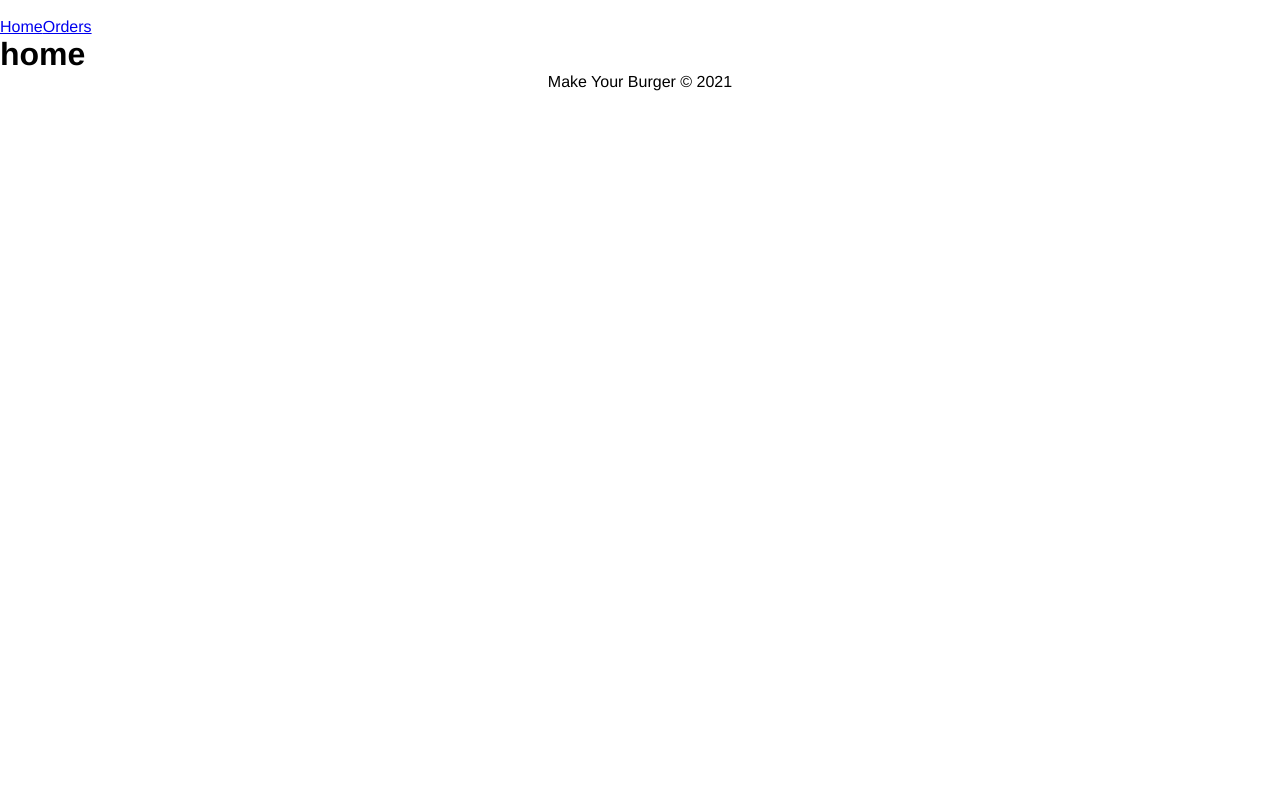
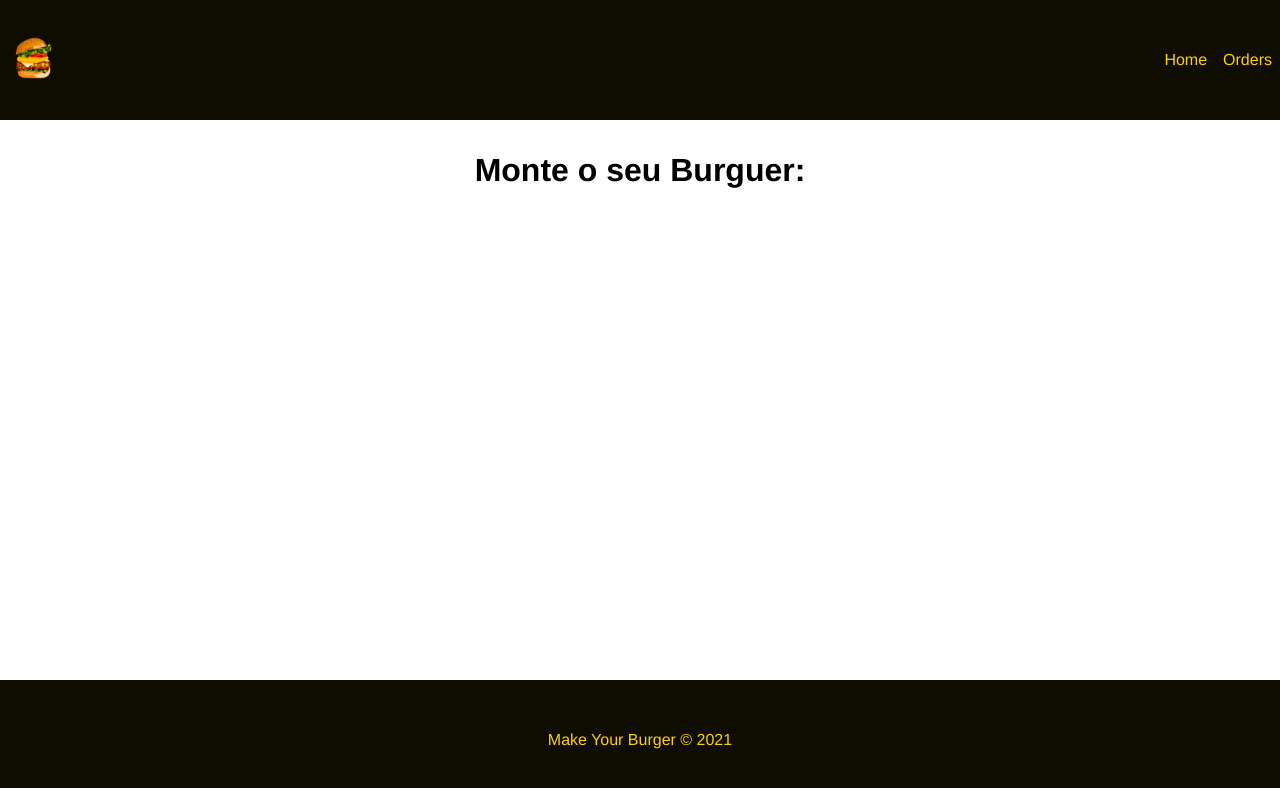
Before and after one commit to Leckller/hamburguer-vue, a Vue app: page / in a window 1280 px wide. Shown: the top 788 px of the page. Built offline with nearby package versions, Linux system fonts and the light colour scheme.

Commit message:
feat: css

```diff
--- a/src/App.vue
+++ b/src/App.vue
@@ -1,6 +1,8 @@
 <template>
-  <HeaderBar />
-  <router-view/>
+  <HeaderBar :alt_nav="alt_nav" :logo_src="logo_src" />
+  <div id="main">
+    <router-view/>
+  </div>
   <FooterBar />
 </template>
 
@@ -8,6 +10,7 @@
 
 import FooterBar from './components/FooterBar.vue'
 import HeaderBar from './components/HeaderBar.vue'
+import logo from './assets/logo.png'
 
 export default {
   components: {
@@ -16,7 +19,7 @@ export default {
   },
   data () {
     return {
-      logo_src: '',
+      logo_src: logo,
       alt_nav: ''
     }
   }
@@ -33,4 +36,8 @@ export default {
     box-sizing: border-box;
   }
 
+  #main {
+    min-height: 70vh;
+  }
+
 </style>
--- a/src/components/FooterBar.vue
+++ b/src/components/FooterBar.vue
@@ -19,6 +19,9 @@ export default {
         align-items: center;
         justify-content: center;
         width: 100%;
+        color: rgb(255, 208, 0);
+        background-color: rgb(15, 12, 0);
+        min-height: 15vh;
     }
 
 </style>
--- a/src/components/HeaderBar.vue
+++ b/src/components/HeaderBar.vue
@@ -1,6 +1,6 @@
 <template>
     <header id="header">
-        <NavBar />
+        <NavBar :alt_nav="alt_nav" :logo_src="logo_src" />
     </header>
 </template>
 
@@ -10,6 +10,7 @@ import NavBar from './NavBar.vue'
 
 export default {
   name: 'HeaderBar',
+  props: ['logo_src', 'alt_nav'],
   components: {
     NavBar
   }
@@ -21,11 +22,11 @@ export default {
 <style scoped>
 
     #header {
-
         display: flex;
         flex-direction: row;
+        background-color: rgb(15, 12, 0);
         justify-content: space-between;
-
+        min-height: 15vh;
     }
 
 </style>
--- a/src/components/NavBar.vue
+++ b/src/components/NavBar.vue
@@ -1,7 +1,7 @@
 <template>
   <nav id="nav">
     <router-link to="/">
-      <img :src="logo" :alt="alt">
+      <img :src="logo_src" :alt="alt_nav">
     </router-link>
     <div>
       <router-link to="/">Home</router-link>
@@ -14,7 +14,7 @@
 
 export default {
   name: 'NavBar',
-  props: ['logo', 'alt'],
+  props: ['logo_src', 'alt_nav'],
   data () {
     return {
 
@@ -27,7 +27,31 @@ export default {
 <style scoped>
 
   #nav {
+    display: flex;
+    flex-direction: row;
+    width: 100%;
+    justify-content: space-between;
+    padding: 8px;
+    align-items: center;
+  }
 
+  #nav div {
+    display: flex;
+    gap: 16px;
+  }
+
+  a {
+    color: rgb(255, 208, 0);
+    transition: 0.5s;
+    text-decoration: none;
+  }
+
+  a:hover {
+    filter: brightness(1.5);
+  }
+
+  img {
+    width: 50px;
   }
 
 </style>
--- a/src/views/HomeView.vue
+++ b/src/views/HomeView.vue
@@ -1,6 +1,6 @@
 <template>
   <div id="home">
-    <h1>home</h1>
+    <h1>Monte o seu Burguer:</h1>
   </div>
 </template>
 
@@ -11,3 +11,16 @@ export default {
 }
 
 </script>
+
+<style scoped>
+
+  #home {
+    width: 100%;
+    align-items: center;
+    justify-content: center;
+    text-align: center;
+    padding-top: 32px;
+    padding-bottom: 32px;
+  }
+
+</style>
```
Also changed, not shown: src/assets/logo.png (added).
